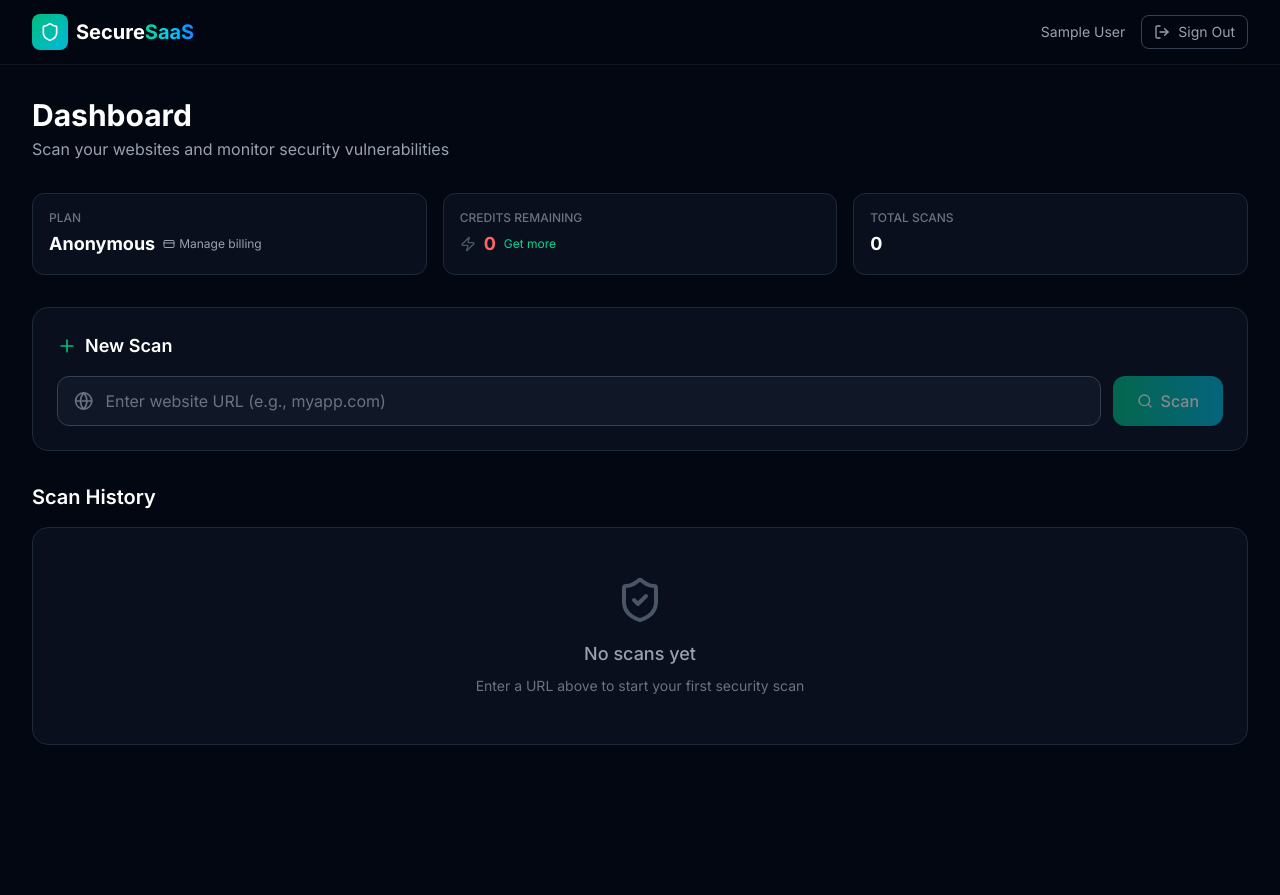
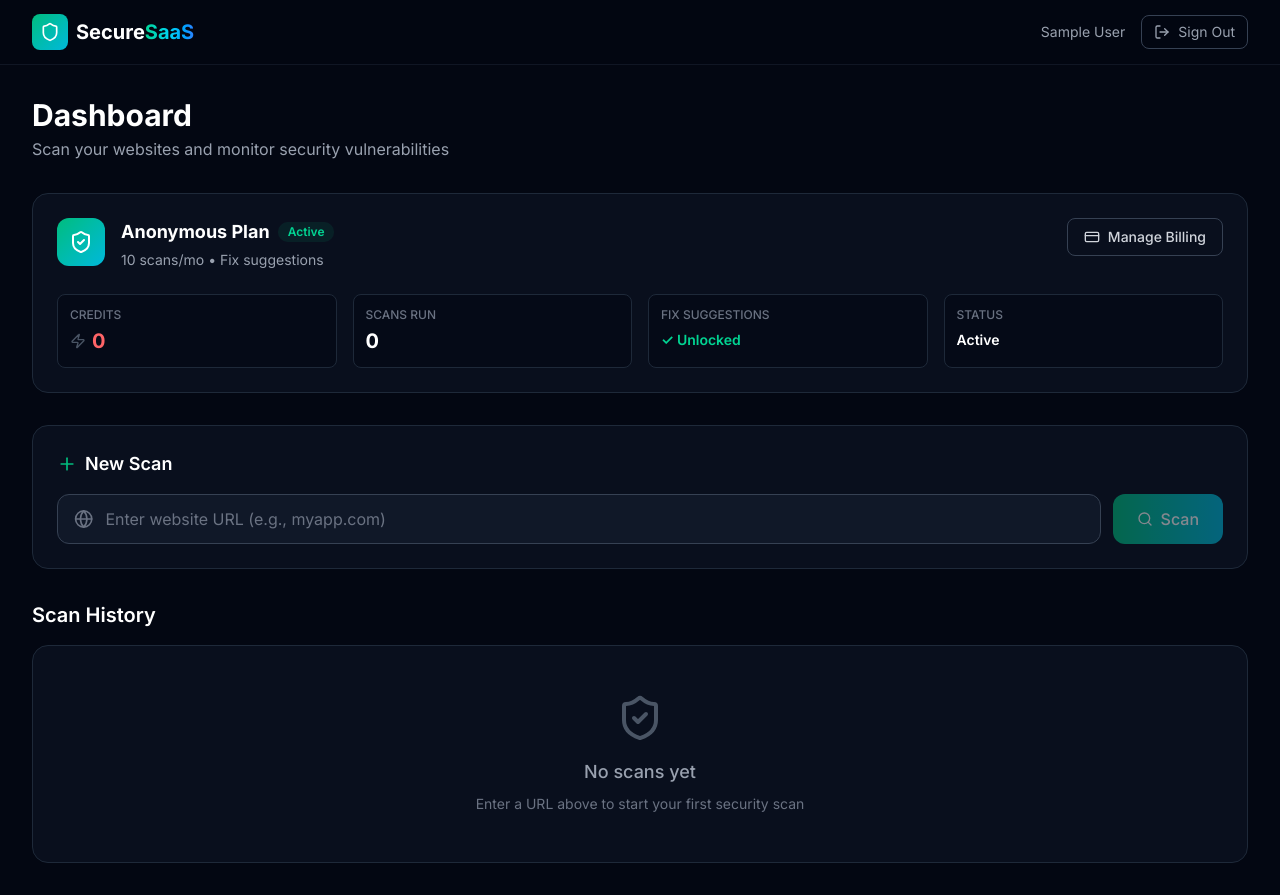
Before and after one commit to Streamentor/securitybusiness, a Next.js app: page /dashboard in a window 1280 px wide. Before the commit the page ends 800 px from the top, so only its background shows below. Built offline with nearby package versions, Linux system fonts and the light colour scheme; no server answers; the database is empty; sample sign-in values are in the browser's storage.

Commit message:
fix: checkout success polls for plan activation, redesign dashboard subscription section

```diff
--- a/src/app/api/user/plan/route.ts
+++ b/src/app/api/user/plan/route.ts
@@ -6,16 +6,37 @@ export async function GET() {
   try {
     const session = await auth();
     if (!session?.user?.id) {
-      return NextResponse.json({ plan: "anonymous", credits: 0, scansUsed: 0, hasSubscription: false });
+      return NextResponse.json({
+        plan: "anonymous",
+        credits: 0,
+        scansUsed: 0,
+        hasSubscription: false,
+        currentPeriodEnd: null,
+      });
     }
 
     const user = await prisma.user.findUnique({
       where: { id: session.user.id },
-      select: { plan: true, credits: true, scansUsed: true, stripeSubscriptionId: true },
+      select: {
+        plan: true,
+        credits: true,
+        scansUsed: true,
+        stripeSubscriptionId: true,
+        currentPeriodEnd: true,
+        email: true,
+        name: true,
+        createdAt: true,
+      },
     });
 
     if (!user) {
-      return NextResponse.json({ plan: "anonymous", credits: 0, scansUsed: 0, hasSubscription: false });
+      return NextResponse.json({
+        plan: "anonymous",
+        credits: 0,
+        scansUsed: 0,
+        hasSubscription: false,
+        currentPeriodEnd: null,
+      });
     }
 
     return NextResponse.json({
@@ -23,8 +44,18 @@ export async function GET() {
       credits: user.credits,
       scansUsed: user.scansUsed,
       hasSubscription: !!user.stripeSubscriptionId,
+      currentPeriodEnd: user.currentPeriodEnd?.toISOString() || null,
+      email: user.email,
+      name: user.name,
+      memberSince: user.createdAt.toISOString(),
     });
   } catch {
-    return NextResponse.json({ plan: "anonymous", credits: 0, scansUsed: 0, hasSubscription: false });
+    return NextResponse.json({
+      plan: "anonymous",
+      credits: 0,
+      scansUsed: 0,
+      hasSubscription: false,
+      currentPeriodEnd: null,
+    });
   }
 }
--- a/src/app/checkout/success/page.tsx
+++ b/src/app/checkout/success/page.tsx
@@ -1,30 +1,102 @@
 "use client";
 
-import { useEffect, useState } from "react";
-import { useSearchParams } from "next/navigation";
+import { useEffect, useState, useCallback } from "react";
+import { useSearchParams, useRouter } from "next/navigation";
 import Link from "next/link";
 import { motion } from "framer-motion";
-import { CheckCircle2, Shield, ArrowRight, Loader2 } from "lucide-react";
+import {
+  CheckCircle2,
+  Shield,
+  ArrowRight,
+  Loader2,
+  Zap,
+  ShieldCheck,
+  AlertTriangle,
+} from "lucide-react";
 import { Suspense } from "react";
 
 function SuccessContent() {
   const searchParams = useSearchParams();
+  const router = useRouter();
   const sessionId = searchParams.get("session_id");
-  const [loading, setLoading] = useState(true);
+  const [status, setStatus] = useState<"verifying" | "active" | "timeout">("verifying");
+  const [plan, setPlan] = useState<string>("");
+  const [credits, setCredits] = useState<number>(0);
+
+  const pollPlan = useCallback(async () => {
+    const maxAttempts = 15;
+    let attempt = 0;
+
+    while (attempt < maxAttempts) {
+      attempt++;
+      try {
+        const res = await fetch("/api/user/plan");
+        if (res.ok) {
+          const data = await res.json();
+          if (data.plan === "starter" || data.plan === "pro") {
+            setPlan(data.plan);
+            setCredits(data.credits);
+            setStatus("active");
+            return;
+          }
+        }
+      } catch {
+        // Retry
+      }
+      // Wait 2 seconds between polls
+      await new Promise((r) => setTimeout(r, 2000));
+    }
+    // Timed out — webhook may be slow
+    setStatus("timeout");
+  }, []);
 
   useEffect(() => {
-    // Brief delay to let the webhook process
-    const timer = setTimeout(() => setLoading(false), 2000);
-    return () => clearTimeout(timer);
-  }, []);
+    pollPlan();
+  }, [pollPlan]);
 
-  if (loading) {
+  if (status === "verifying") {
     return (
       <div className="flex min-h-screen items-center justify-center">
         <div className="text-center">
           <Loader2 className="mx-auto h-12 w-12 animate-spin text-emerald-400" />
-          <p className="mt-4 text-lg text-gray-400">Setting up your account...</p>
+          <p className="mt-4 text-lg text-gray-400">Activating your subscription...</p>
+          <p className="mt-2 text-sm text-gray-600">This usually takes a few seconds</p>
         </div>
+      </div>
+    );
+  }
+
+  if (status === "timeout") {
+    return (
+      <div className="flex min-h-screen items-center justify-center px-4">
+        <motion.div
+          initial={{ opacity: 0, scale: 0.95 }}
+          animate={{ opacity: 1, scale: 1 }}
+          className="mx-auto max-w-md text-center"
+        >
+          <div className="mx-auto mb-6 flex h-20 w-20 items-center justify-center rounded-full bg-amber-500/10">
+            <AlertTriangle className="h-10 w-10 text-amber-400" />
+          </div>
+          <h1 className="text-2xl font-bold">Almost there!</h1>
+          <p className="mt-3 text-gray-400">
+            Your payment was received but the subscription is still being set up. This can take a minute.
+            Please check your dashboard shortly — your plan will be updated automatically.
+          </p>
+          {sessionId && (
+            <p className="mt-2 text-xs text-gray-600">
+              Session: {sessionId.slice(0, 20)}...
+            </p>
+          )}
+          <div className="mt-8">
+            <Link
+              href="/dashboard"
+              className="inline-flex items-center justify-center gap-2 rounded-xl bg-gradient-to-r from-emerald-500 to-cyan-500 px-6 py-3 font-medium text-white transition hover:from-emerald-600 hover:to-cyan-600"
+            >
+              Go to Dashboard
+              <ArrowRight className="h-4 w-4" />
+            </Link>
+          </div>
+        </motion.div>
       </div>
     );
   }
@@ -34,39 +106,73 @@ function SuccessContent() {
       <motion.div
         initial={{ opacity: 0, scale: 0.95 }}
         animate={{ opacity: 1, scale: 1 }}
-        className="mx-auto max-w-md text-center"
+        className="mx-auto max-w-lg text-center"
       >
-        <div className="mx-auto mb-6 flex h-20 w-20 items-center justify-center rounded-full bg-emerald-500/10">
+        <motion.div
+          initial={{ scale: 0 }}
+          animate={{ scale: 1 }}
+          transition={{ type: "spring", stiffness: 200, delay: 0.1 }}
+          className="mx-auto mb-6 flex h-20 w-20 items-center justify-center rounded-full bg-emerald-500/10"
+        >
           <CheckCircle2 className="h-10 w-10 text-emerald-400" />
-        </div>
+        </motion.div>
 
-        <h1 className="text-3xl font-bold">Welcome to the team! 🎉</h1>
+        <h1 className="text-3xl font-bold">You&apos;re all set! 🎉</h1>
         <p className="mt-3 text-gray-400">
-          Your subscription is active and your credits have been loaded.
-          Start scanning to find and fix security vulnerabilities.
+          Your <span className="font-semibold capitalize text-white">{plan}</span> plan is now active.
         </p>
 
-        {sessionId && (
-          <p className="mt-2 text-xs text-gray-600">
-            Session: {sessionId.slice(0, 20)}...
-          </p>
-        )}
+        {/* Plan summary card */}
+        <div className="mt-6 rounded-xl border border-emerald-500/20 bg-emerald-500/5 p-6 text-left">
+          <div className="flex items-center gap-3 mb-4">
+            <div className="flex h-10 w-10 items-center justify-center rounded-lg bg-gradient-to-br from-emerald-500 to-cyan-500">
+              <ShieldCheck className="h-5 w-5 text-white" />
+            </div>
+            <div>
+              <div className="font-semibold text-white capitalize">{plan} Plan</div>
+              <div className="text-sm text-gray-400">Subscription active</div>
+            </div>
+          </div>
+          <div className="space-y-2 text-sm">
+            <div className="flex items-center justify-between">
+              <span className="text-gray-400">Scan credits loaded</span>
+              <span className="flex items-center gap-1 font-semibold text-amber-400">
+                <Zap className="h-3.5 w-3.5" />
+                {credits}
+              </span>
+            </div>
+            <div className="flex items-center justify-between">
+              <span className="text-gray-400">Fix suggestions</span>
+              <span className="font-semibold text-emerald-400">✓ Unlocked</span>
+            </div>
+            <div className="flex items-center justify-between">
+              <span className="text-gray-400">Priority scanning</span>
+              <span className="font-semibold text-emerald-400">✓ Enabled</span>
+            </div>
+          </div>
+        </div>
 
         <div className="mt-8 flex flex-col gap-3 sm:flex-row sm:justify-center">
           <Link
             href="/dashboard"
             className="flex items-center justify-center gap-2 rounded-xl bg-gradient-to-r from-emerald-500 to-cyan-500 px-6 py-3 font-medium text-white transition hover:from-emerald-600 hover:to-cyan-600"
           >
-            Go to Dashboard
+            Start Scanning
             <ArrowRight className="h-4 w-4" />
           </Link>
           <Link
-            href="/pricing"
+            href="/"
             className="flex items-center justify-center gap-2 rounded-xl border border-gray-700 px-6 py-3 font-medium text-white transition hover:bg-gray-800"
           >
-            View Plan Details
+            Run a Scan Now
           </Link>
         </div>
+
+        {sessionId && (
+          <p className="mt-6 text-xs text-gray-600">
+            Session: {sessionId.slice(0, 20)}...
+          </p>
+        )}
       </motion.div>
     </div>
   );
--- a/src/app/dashboard/page.tsx
+++ b/src/app/dashboard/page.tsx
@@ -44,6 +44,8 @@ interface UserPlan {
   plan: string;
   credits: number;
   scansUsed: number;
+  hasSubscription: boolean;
+  currentPeriodEnd: string | null;
 }
 
 export default function DashboardPage() {
@@ -54,7 +56,13 @@ export default function DashboardPage() {
   const [url, setUrl] = useState("");
   const [scanning, setScanning] = useState(false);
   const [scanUrl, setScanUrl] = useState("");
-  const [userPlan, setUserPlan] = useState<UserPlan>({ plan: "free", credits: 3, scansUsed: 0 });
+  const [userPlan, setUserPlan] = useState<UserPlan>({
+    plan: "free",
+    credits: 3,
+    scansUsed: 0,
+    hasSubscription: false,
+    currentPeriodEnd: null,
+  });
 
   useEffect(() => {
     if (status === "unauthenticated") {
@@ -177,49 +185,105 @@ export default function DashboardPage() {
           </p>
         </div>
 
-        {/* Plan & Credits */}
-        <div className="mb-8 grid gap-4 sm:grid-cols-3">
-          <div className="rounded-xl border border-gray-800 bg-gray-900/50 p-4">
-            <div className="text-xs font-medium uppercase text-gray-500">Plan</div>
-            <div className="mt-1 flex items-center gap-2">
-              <span className="text-lg font-bold capitalize text-white">{userPlan.plan}</span>
+        {/* Plan & Subscription */}
         {userPlan.plan === "free" ? (
-                <Link href="/pricing" className="text-xs text-emerald-400 hover:text-emerald-300">
-                  Upgrade
+          /* ── Free user: upgrade CTA ── */
+          <div className="mb-8 rounded-2xl border border-emerald-500/20 bg-gradient-to-r from-emerald-500/5 via-cyan-500/5 to-emerald-500/5 p-6">
+            <div className="flex flex-col gap-5 sm:flex-row sm:items-center sm:justify-between">
+              <div className="flex items-start gap-4">
+                <div className="flex h-12 w-12 shrink-0 items-center justify-center rounded-xl bg-gradient-to-br from-emerald-500 to-cyan-500 shadow-lg shadow-emerald-500/20">
+                  <Sparkles className="h-6 w-6 text-white" />
+                </div>
+                <div>
+                  <h3 className="text-lg font-bold text-white">Upgrade your plan</h3>
+                  <p className="mt-1 text-sm text-gray-400">
+                    You have <span className="font-semibold text-amber-400">{userPlan.credits}</span> free scan{userPlan.credits !== 1 ? "s" : ""} remaining.
+                    Upgrade to unlock fix suggestions, more credits, and priority scanning.
+                  </p>
+                </div>
+              </div>
+              <Link
+                href="/pricing"
+                className="inline-flex shrink-0 items-center justify-center gap-2 rounded-xl bg-gradient-to-r from-emerald-500 to-cyan-500 px-6 py-3 font-semibold text-white shadow-lg shadow-emerald-500/25 transition hover:from-emerald-600 hover:to-cyan-600"
+              >
+                View Plans
               </Link>
+            </div>
+          </div>
         ) : (
+          /* ── Paid user: subscription details ── */
+          <div className="mb-8 rounded-2xl border border-gray-800 bg-gray-900/50 p-6">
+            <div className="flex flex-col gap-6 sm:flex-row sm:items-start sm:justify-between">
+              <div className="flex items-start gap-4">
+                <div className="flex h-12 w-12 shrink-0 items-center justify-center rounded-xl bg-gradient-to-br from-emerald-500 to-cyan-500">
+                  <ShieldCheck className="h-6 w-6 text-white" />
+                </div>
+                <div>
+                  <div className="flex items-center gap-2">
+                    <h3 className="text-lg font-bold capitalize text-white">{userPlan.plan} Plan</h3>
+                    <span className="rounded-full bg-emerald-500/10 px-2.5 py-0.5 text-xs font-semibold text-emerald-400">
+                      Active
+                    </span>
+                  </div>
+                  <p className="mt-1 text-sm text-gray-400">
+                    {userPlan.plan === "pro"
+                      ? "30 scans/mo • Fix suggestions • Priority scanning"
+                      : "10 scans/mo • Fix suggestions"}
+                  </p>
+                </div>
+              </div>
               <button
                 onClick={handleManageBilling}
                 disabled={billingLoading}
-                  className="flex items-center gap-1 text-xs text-gray-400 hover:text-white"
+                className="inline-flex shrink-0 items-center gap-2 rounded-lg border border-gray-700 px-4 py-2 text-sm font-medium text-gray-300 transition hover:bg-gray-800 hover:text-white disabled:opacity-50"
               >
-                  <CreditCard className="h-3 w-3" />
-                  {billingLoading ? "Loading..." : "Manage billing"}
+                <CreditCard className="h-4 w-4" />
+                {billingLoading ? "Loading..." : "Manage Billing"}
               </button>
-              )}
+            </div>
+
+            {/* Stats row */}
+            <div className="mt-6 grid grid-cols-2 gap-4 sm:grid-cols-4">
+              <div className="rounded-lg border border-gray-800 bg-gray-950/50 p-3">
+                <div className="text-xs font-medium uppercase text-gray-500">Credits</div>
+                <div className="mt-1 flex items-center gap-1.5">
+                  <Zap className={`h-4 w-4 ${userPlan.credits > 0 ? "text-amber-400" : "text-gray-600"}`} />
+                  <span className={`text-xl font-bold ${userPlan.credits > 0 ? "text-white" : "text-red-400"}`}>
+                    {userPlan.credits}
+                  </span>
                 </div>
               </div>
-          <div className="rounded-xl border border-gray-800 bg-gray-900/50 p-4">
-            <div className="text-xs font-medium uppercase text-gray-500">Credits Remaining</div>
-            <div className="mt-1 flex items-center gap-2">
-              <Zap className={`h-4 w-4 ${userPlan.credits > 0 ? "text-amber-400" : "text-gray-600"}`} />
-              <span className={`text-lg font-bold ${userPlan.credits > 0 ? "text-white" : "text-red-400"}`}>
-                {userPlan.credits}
-              </span>
-              {userPlan.credits === 0 && (
-                <Link href="/pricing" className="text-xs text-emerald-400 hover:text-emerald-300">
-                  Get more
-                </Link>
-              )}
+              <div className="rounded-lg border border-gray-800 bg-gray-950/50 p-3">
+                <div className="text-xs font-medium uppercase text-gray-500">Scans Run</div>
+                <div className="mt-1">
+                  <span className="text-xl font-bold text-white">{userPlan.scansUsed}</span>
                 </div>
               </div>
-          <div className="rounded-xl border border-gray-800 bg-gray-900/50 p-4">
-            <div className="text-xs font-medium uppercase text-gray-500">Total Scans</div>
+              <div className="rounded-lg border border-gray-800 bg-gray-950/50 p-3">
+                <div className="text-xs font-medium uppercase text-gray-500">Fix Suggestions</div>
                 <div className="mt-1">
-              <span className="text-lg font-bold text-white">{userPlan.scansUsed}</span>
+                  <span className="text-sm font-semibold text-emerald-400">✓ Unlocked</span>
+                </div>
+              </div>
+              <div className="rounded-lg border border-gray-800 bg-gray-950/50 p-3">
+                <div className="text-xs font-medium uppercase text-gray-500">
+                  {userPlan.currentPeriodEnd ? "Renews" : "Status"}
+                </div>
+                <div className="mt-1">
+                  <span className="text-sm font-semibold text-white">
+                    {userPlan.currentPeriodEnd
+                      ? new Date(userPlan.currentPeriodEnd).toLocaleDateString("en-US", {
+                          month: "short",
+                          day: "numeric",
+                          year: "numeric",
+                        })
+                      : "Active"}
+                  </span>
                 </div>
               </div>
             </div>
+          </div>
+        )}
 
         {/* New Scan */}
         <div className="mb-8 rounded-2xl border border-gray-800 bg-gray-900/50 p-6">
```
Lines whose indentation alone changed are shown as unchanged.
